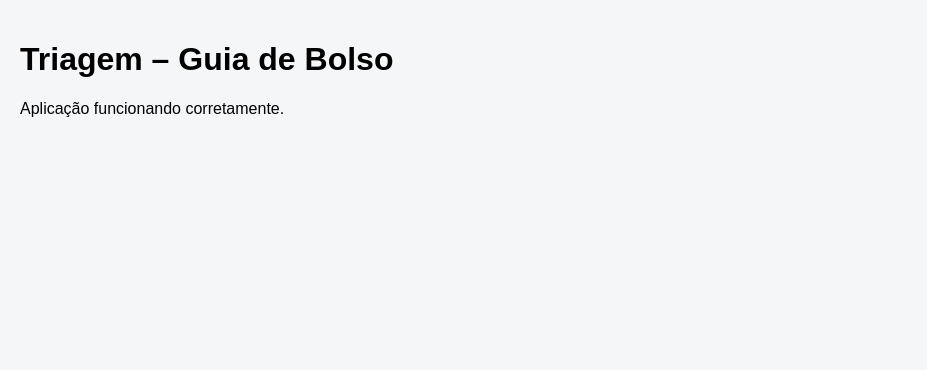
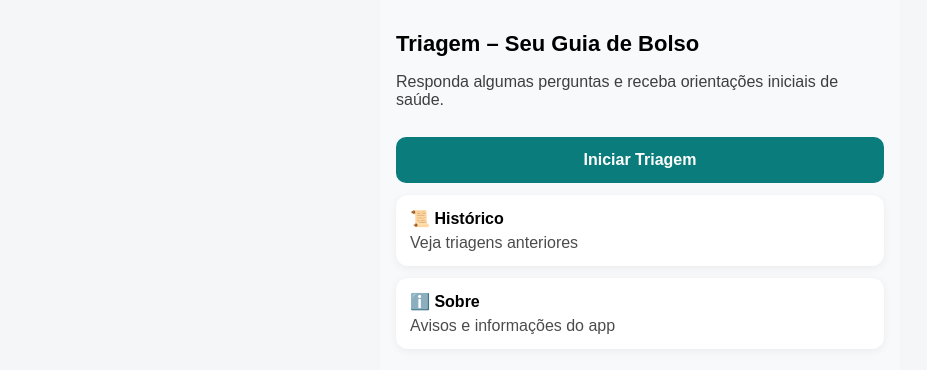
Before and after one commit to ruivodomato/triagem-app, a Next.js app: page / in a window 1280 px wide. Shown: the top 370 px of the page, without its empty margins (0-927 px from the left). Built offline with nearby package versions, Linux system fonts and the light colour scheme.

Commit message:
Organize storage logic into root lib

```diff
--- a/app/page.tsx
+++ b/app/page.tsx
@@ -1,8 +1,23 @@
-export default function Home() {
+"use client";
+
+import { useRouter } from "next/navigation";
+import ScreenContainer from "@/components/ScreenContainer";
+import { Title, ButtonPrimary, Card } from "@/components/ui";
+
+export default function HomePage() {
+  const router = useRouter();
+
   return (
-    <main style={{ padding: 20 }}>
-      <h1>Triagem – Guia de Bolso</h1>
-      <p>Aplicação funcionando corretamente.</p>
-    </main>
+    <ScreenContainer>
+      <Title text="Triagem – Seu Guia de Bolso" />
+      <p style={{ opacity: 0.75 }}>
+        Responda algumas perguntas e receba orientações iniciais de saúde.
+      </p>
+
+      <ButtonPrimary text="Iniciar Triagem" onClick={() => router.push("/sistemas")} />
+
+      <Card title="📜 Histórico" subtitle="Veja triagens anteriores" onClick={() => router.push("/historico")} />
+      <Card title="ℹ️ Sobre" subtitle="Avisos e informações do app" onClick={() => router.push("/sobre")} />
+    </ScreenContainer>
   );
 }
--- /dev/null
+++ b/components/ScreenContainer.tsx
@@ -0,0 +1,15 @@
+export default function ScreenContainer({ children }: { children: React.ReactNode }) {
+  return (
+    <div
+      style={{
+        minHeight: "100vh",
+        padding: 16,
+        backgroundColor: "#F7F9FA",
+        maxWidth: 520,
+        margin: "0 auto",
+      }}
+    >
+      {children}
+    </div>
+  );
+}
--- /dev/null
+++ b/components/ui.tsx
@@ -0,0 +1,57 @@
+export function Title({ text }: { text: string }) {
+  return <h1 style={{ fontSize: 22, marginBottom: 12, fontWeight: 700 }}>{text}</h1>;
+}
+
+export function ButtonPrimary({
+  text,
+  onClick,
+}: {
+  text: string;
+  onClick: () => void;
+}) {
+  return (
+    <button
+      onClick={onClick}
+      style={{
+        width: "100%",
+        padding: 14,
+        backgroundColor: "#0A7C7B",
+        color: "#fff",
+        border: "none",
+        borderRadius: 10,
+        marginTop: 12,
+        fontSize: 16,
+        fontWeight: 600,
+      }}
+    >
+      {text}
+    </button>
+  );
+}
+
+export function Card({
+  title,
+  subtitle,
+  onClick,
+}: {
+  title: string;
+  subtitle?: string;
+  onClick?: () => void;
+}) {
+  return (
+    <div
+      onClick={onClick}
+      style={{
+        background: "#fff",
+        padding: 14,
+        borderRadius: 12,
+        boxShadow: "0 2px 10px rgba(0,0,0,0.06)",
+        marginTop: 12,
+        cursor: onClick ? "pointer" : "default",
+      }}
+    >
+      <div style={{ fontWeight: 700, fontSize: 16 }}>{title}</div>
+      {subtitle && <div style={{ opacity: 0.7, marginTop: 6 }}>{subtitle}</div>}
+    </div>
+  );
+}
--- a/next.config.js
+++ b/next.config.js
@@ -1,6 +1,6 @@
 /** @type {import('next').NextConfig} */
 const nextConfig = {
-  reactStrictMode: true
+  output: 'export',
 };
 
 module.exports = nextConfig;
--- a/package.json
+++ b/package.json
@@ -9,6 +9,8 @@
     "lint": "next lint"
   },
   "dependencies": {
+    "@capacitor/android": "^8.0.2",
+    "@capacitor/core": "^8.0.2",
     "next": "14.2.5",
     "react": "18.3.1",
     "react-dom": "18.3.1",
@@ -16,6 +18,7 @@
     "zod-to-json-schema": "^3.22.3"
   },
   "devDependencies": {
+    "@capacitor/cli": "^8.0.2",
     "@types/node": "25.0.10",
     "@types/react": "19.2.9",
     "typescript": "5.9.3"
```
Also changed, not shown: app/historico/page.tsx (added, +16 -0 lines), app/sistemas/page.tsx (added, +36 -0 lines), capacitor.config.ts (added, +12 -0 lines), lib/historico.ts (added, +19 -0 lines), lib/storage.ts (added, +30 -0 lines), 1 other file (tests, documents, lock files or other folders).
